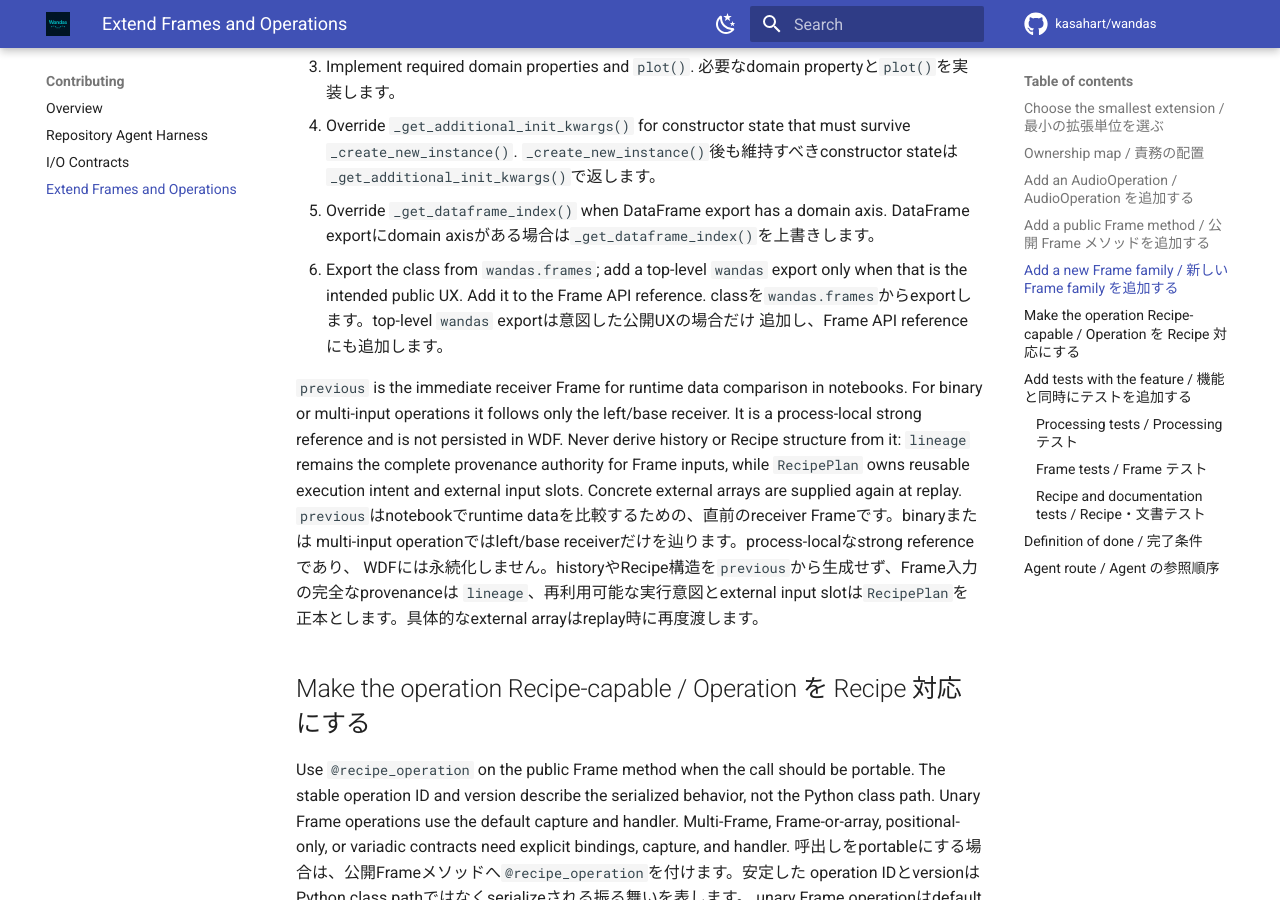
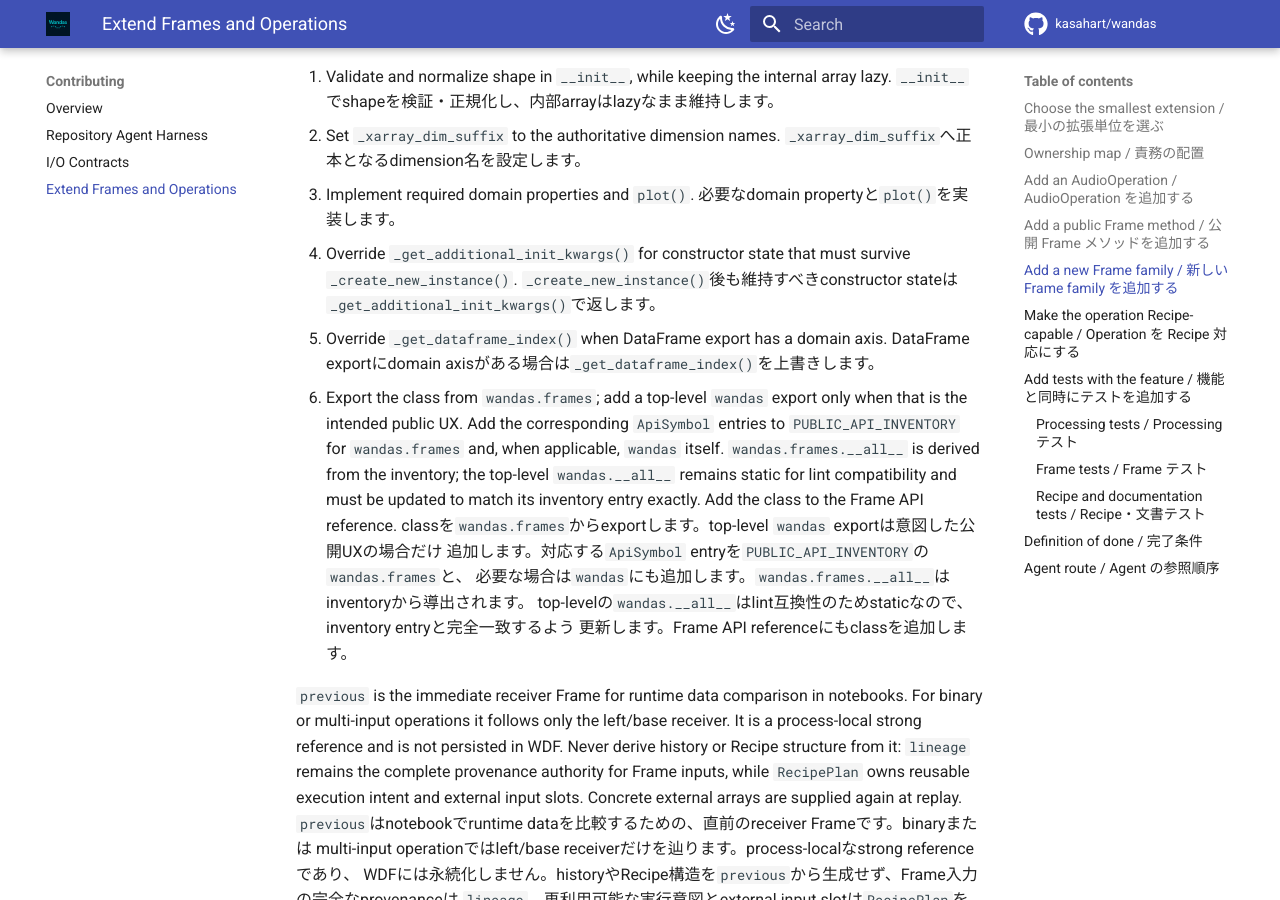
Before and after one commit to kasahart/wandas, an MkDocs documentation site: the page built from docs/src/contributing/frame-operation-extensions.md, in a window 1280 px wide and 900 px high, scrolled down 5773 px. Built offline with MkDocs 1.6.1 and Material for MkDocs 9.7.7, drawn with Linux system fonts in a browser that asks for light colours; comment, search, counter and statistics services are not loaded; some of the changed text lies outside the part shown.

Commit message:
fix(api): close inventory documentation gaps

```diff
--- a/docs/src/contributing/frame-operation-extensions.md
+++ b/docs/src/contributing/frame-operation-extensions.md
@@ -92,9 +92,13 @@ Frame metadataを変更してはいけません。
    parameterの第2保存先にはしません。
 6. Register the class with `register_operation()`. If the public class should be
    importable from `wandas.processing`, update its eager import or lazy-operation
-   mapping and `__all__`.
+   mapping and add an `ApiSymbol` entry to
+   `wandas._public_api.PUBLIC_API_INVENTORY["wandas.processing"]`; the package
+   `__all__` is derived from that inventory entry, so do not edit it independently.
    classを`register_operation()`へ登録します。`wandas.processing`から公開importする場合は、
-   eager importまたはlazy-operation mappingと`__all__`も更新します。
+   eager importまたはlazy-operation mappingを更新し、
+   `wandas._public_api.PUBLIC_API_INVENTORY["wandas.processing"]`へ`ApiSymbol` entryを
+   追加します。packageの`__all__`はinventory entryから導出されるため、単独では編集しません。
 
 The following sketch shows the required boundaries. Use the exact validation and
 dtype appropriate for the real operation.
@@ -225,9 +229,16 @@ Then implement the smallest `BaseFrame` subclass that satisfies them:
 5. Override `_get_dataframe_index()` when DataFrame export has a domain axis.
    DataFrame exportにdomain axisがある場合は`_get_dataframe_index()`を上書きします。
 6. Export the class from `wandas.frames`; add a top-level `wandas` export only when
-   that is the intended public UX. Add it to the Frame API reference.
+   that is the intended public UX. Add the corresponding `ApiSymbol` entries to
+   `PUBLIC_API_INVENTORY` for `wandas.frames` and, when applicable, `wandas` itself.
+   `wandas.frames.__all__` is derived from the inventory; the top-level
+   `wandas.__all__` remains static for lint compatibility and must be updated to match
+   its inventory entry exactly. Add the class to the Frame API reference.
    classを`wandas.frames`からexportします。top-level `wandas` exportは意図した公開UXの場合だけ
-   追加し、Frame API referenceにも追加します。
+   追加します。対応する`ApiSymbol` entryを`PUBLIC_API_INVENTORY`の`wandas.frames`と、
+   必要な場合は`wandas`にも追加します。`wandas.frames.__all__`はinventoryから導出されます。
+   top-levelの`wandas.__all__`はlint互換性のためstaticなので、inventory entryと完全一致するよう
+   更新します。Frame API referenceにもclassを追加します。
 
 `previous` is the immediate receiver Frame for runtime data comparison in notebooks.
 For binary or multi-input operations it follows only the left/base receiver. It is a
```
Also changed, not shown: docs/src/api/index.md (+9 -6 lines), docs/src/api/processing.md (+3 -3 lines), docs/src/explanation/public-api-stability.md (+2 -2 lines), 2 other files.
